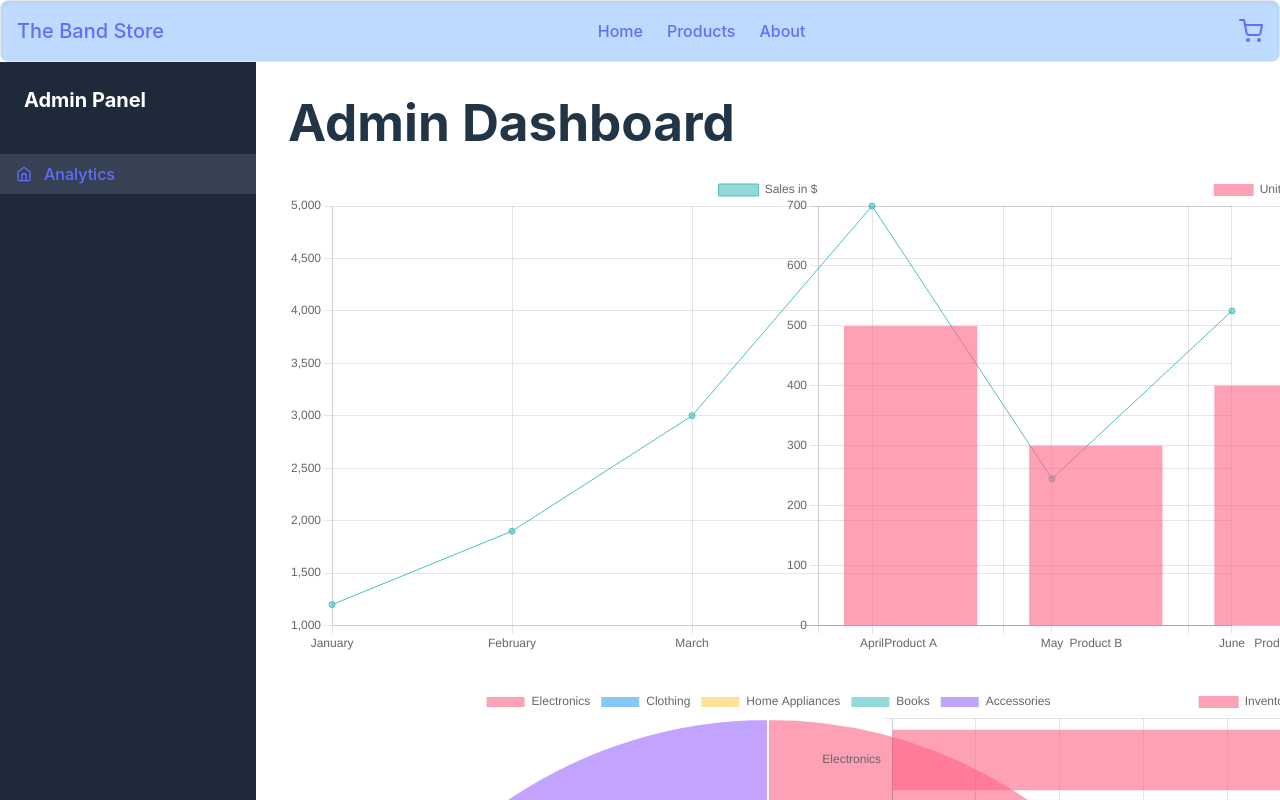
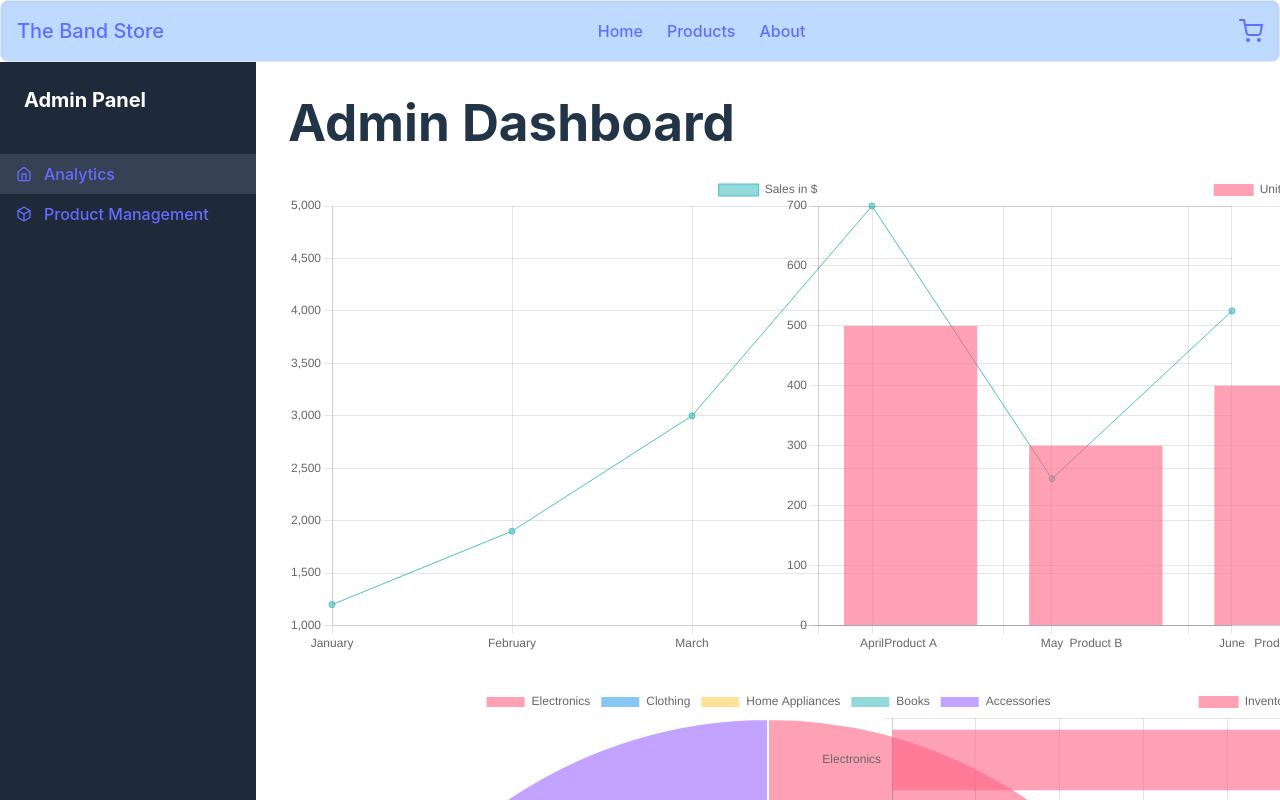
Before and after one commit to ggkm3251/product-bay, a React (Vite) app: page /admin in a window 1280 px wide. Shown: the top 800 px of the page. Built offline with nearby package versions, Linux system fonts and the light colour scheme.

Commit message:
fix: Update Product Management Link to admin sidebar

```diff
--- a/src/components/Sidebar.tsx
+++ b/src/components/Sidebar.tsx
@@ -1,6 +1,6 @@
 import React from 'react';
 import { NavLink } from 'react-router-dom';
-import { FiHome } from 'react-icons/fi'; // Importing icons
+import { FiHome, FiBox } from 'react-icons/fi'; // Importing icons
 
 const Sidebar: React.FC = () => (
   <div className="w-64 h-screen bg-gray-800 text-white fixed">
@@ -15,6 +15,16 @@ const Sidebar: React.FC = () => (
         <FiHome className="mr-3" />
         Analytics
       </NavLink>
+
+      <NavLink
+        to="/admin/products"
+        className={({ isActive }) =>
+          `flex items-center py-2 px-4 ${isActive ? 'bg-gray-700' : 'hover:bg-gray-700'}`
+        }
+      >
+        <FiBox className="mr-3" />
+        Product Management
+      </NavLink>
     </nav>
   </div>
 );
```
